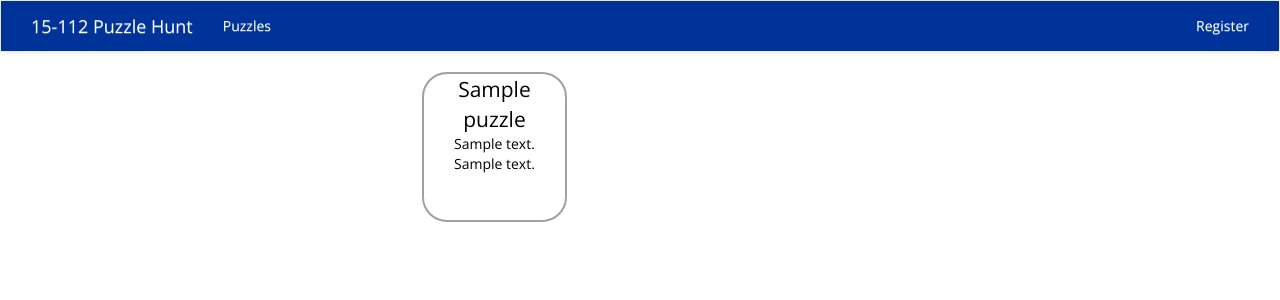
After one commit to rnvarma/15112PuzzleHunt, a Django app: page /puzzles in a window 1280 px wide. The commit adds this page. Shown: the top 300 px of the page. Run offline with Django 3.2, Linux system fonts and the light colour scheme; tables that the repository leaves empty hold one stand-in row (values such as "Sample post"); parts of the project's set-up code (start-up, migrations or seed data) failed here and were passed over; some libraries are stand-ins or nearby versions.

Commit message:
Added basic puzzle page

```diff
--- a/puzzlehunt/puzzlehunt/templates/base.html
+++ b/puzzlehunt/puzzlehunt/templates/base.html
@@ -31,7 +31,7 @@
         <!-- Collect the nav links, forms, and other content for toggling -->
         <div class="collapse navbar-collapse" id="bs-example-navbar-collapse-1">
           <ul class="nav navbar-nav">
-            <li><a class="white-text" href="#">Puzzles</a></li>
+            <li><a class="white-text" href="/puzzles">Puzzles</a></li>
           </ul>
           <ul class="nav navbar-nav navbar-right">
             <li><a class="white-text" href="/register">Register</a></li>
--- /dev/null
+++ b/puzzlehunt/puzzlehunt/templates/puzzle.html
@@ -0,0 +1,32 @@
+{% extends 'base.html' %}
+{% load staticfiles %}
+
+{% block css %}
+    <link href="{% static 'css/puzzles.css' %}" rel="stylesheet">
+{% endblock %}
+
+{% block body %}
+
+<div class="row">
+    <div class="col-lg-4 col-lg-offset-4 col-md-6 col-md-offset-3 col-sm-6 col-sm-offset-3 col-xs-10 col-xs-offset-1">
+        <div class="row">
+            {% for puzzle in puzzles %}
+            <div class="col-md-4 col-sm-6 col-xs-12 puzzletile vert-align">
+                <!--<span class="vert-align">-->
+                <div class="tile-title">{{ puzzle.name }}</div>
+                <a href="https://www.google.com">
+                    <span class="link-spanner"></span>
+                </a>
+
+                {{ puzzle.description }} <br>
+                {{ puzzle.answer }}
+                <!--</span>-->
+            </div>
+            {% endfor %}
+        </div>
+    </div>
+</div>
+
+
+
+{% endblock  %}
--- a/puzzlehunt/puzzlehunt/views.py
+++ b/puzzlehunt/puzzlehunt/views.py
@@ -31,6 +31,12 @@ class PuzzlePage(View):
 
   def get(self,request):
     context = {}
-    puzzles = Puzzle.objects.all()
+    puzzles = []
+    for puzzle in Puzzle.objects.all():
+        obj = puzzle.__dict__
+        puzzles.append(obj)
+
+
+    context["puzzles"] = puzzles
 
     return render(request, 'puzzle.html', context)
--- /dev/null
+++ b/puzzlehunt/static/css/puzzles.css
@@ -0,0 +1,37 @@
+.puzzletile {
+  color:black;
+  text-align:center;
+  position:relative;
+  border: 2px solid #a1a1a1;
+  border-radius: 25px;
+  height:150px;
+
+}
+
+.tile-title {
+  font-size: 150%;
+
+}
+
+.vert-align {
+  display: inline-block;
+  vertical-align:middle;
+  float: none;
+}
+
+.link-spanner{
+  position:absolute;
+  width:100%;
+  height:100%;
+  top:0;
+  left: 0;
+  z-index: 1;
+
+  /* edit: fixes overlap error in IE7/8,
+     make sure you have an empty gif
+  background-image: url('empty.gif');*/
+}
+
+.puzzletile:hover {
+  background-color:black;
+}
```
